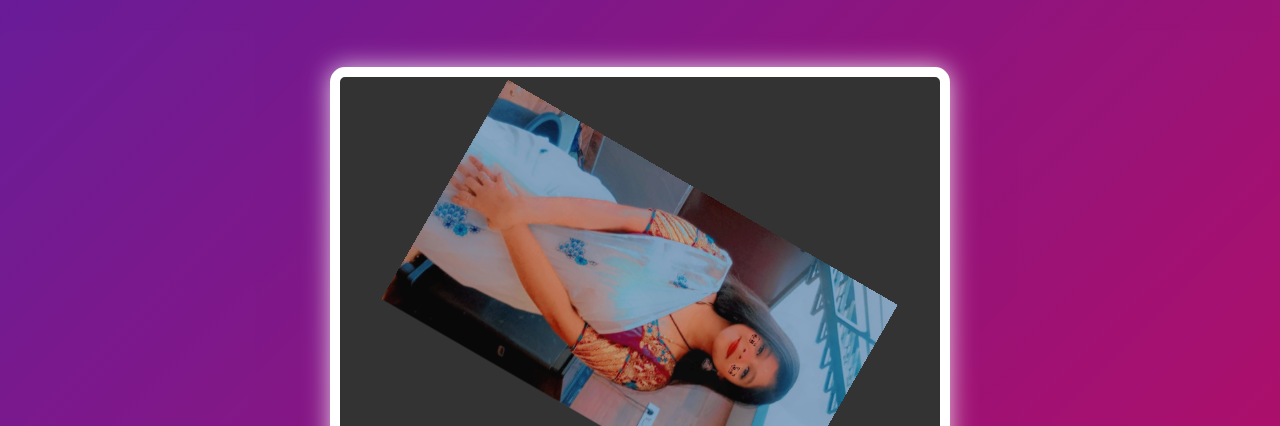
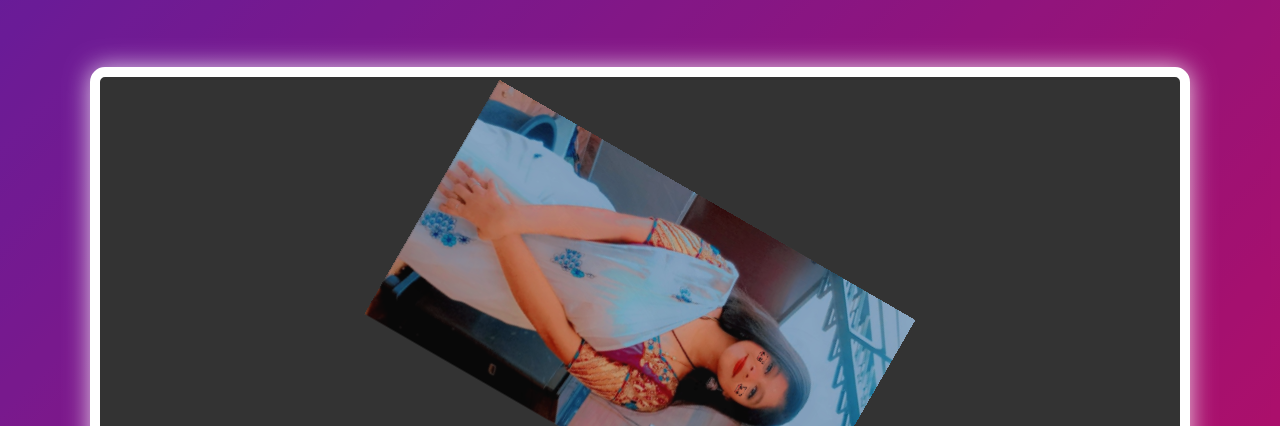
Before and after one commit to gowda524-dotcom/Kolantha-, a plain HTML site: page home.html in a window 1280 px wide. Shown: the part 224-650 px from the top of the page. Drawn offline with Linux system fonts and the light colour scheme.

Commit message:
Update home.html

```diff
--- a/home.html
+++ b/home.html
@@ -58,11 +58,12 @@
             margin-top: 10px;
         }
 
-        /* --- Slideshow Container (LARGER SIZE FIX) --- */
+        /* --- Slideshow Container (MAX 1080px WIDTH FIX) --- */
         #carousel-container {
-            width: 90vw; /* Wider on mobile */
-            max-width: 600px; /* Increased max width */
-            height: 450px; /* Significantly taller */
+            width: 95vw; /* Almost full screen width on smaller devices */
+            max-width: 1080px; /* **FIX: Sets the maximum width as requested** */
+            height: 60vh; /* Adjust height based on viewport for better scaling on different devices */
+            max-height: 600px; /* Cap the max height to prevent excessive size on huge screens */
             position: relative;
             margin: 30px auto;
             border: 10px solid white;
@@ -79,7 +80,7 @@
             width: 100%;
             height: 100%;
             opacity: 0;
-            transition: opacity 1.5s ease-in-out; /* Slow fade transition */
+            transition: opacity 1.5s ease-in-out;
             display: flex;
             justify-content: center;
             align-items: center;
```
